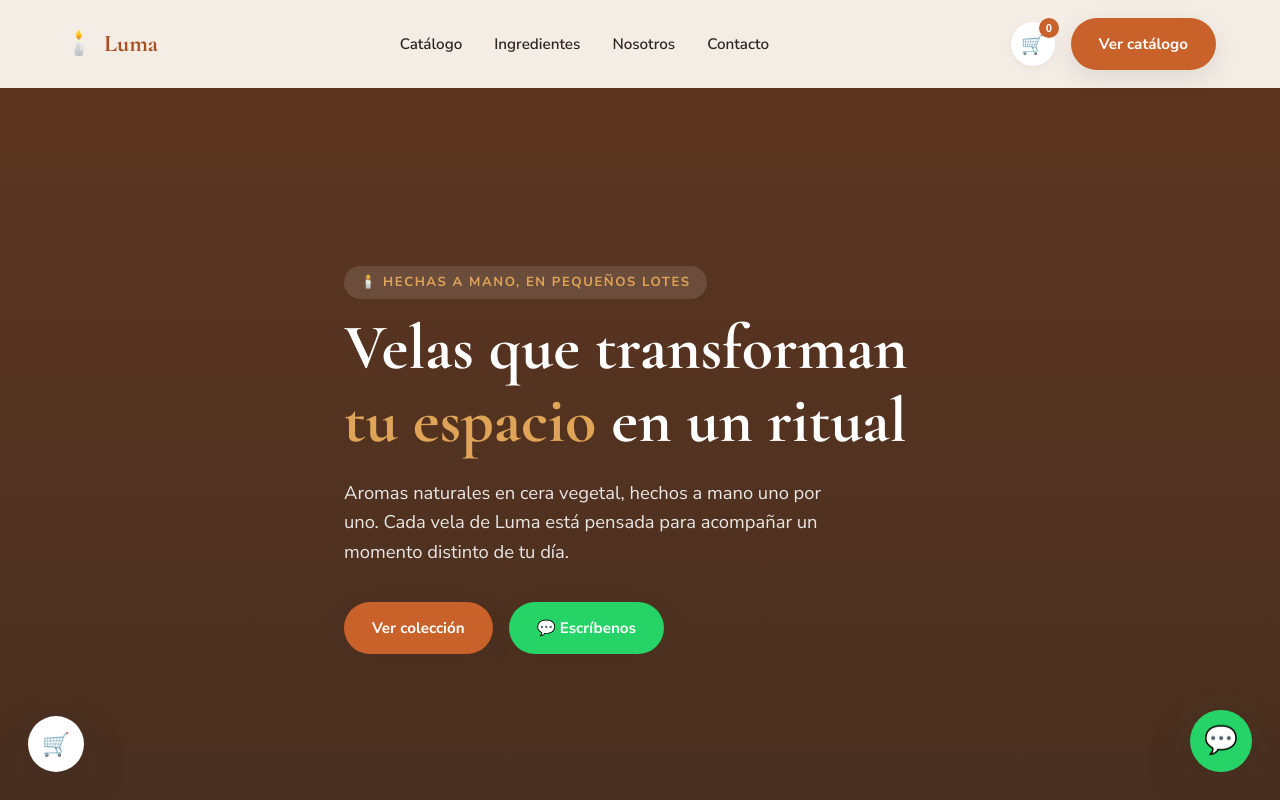
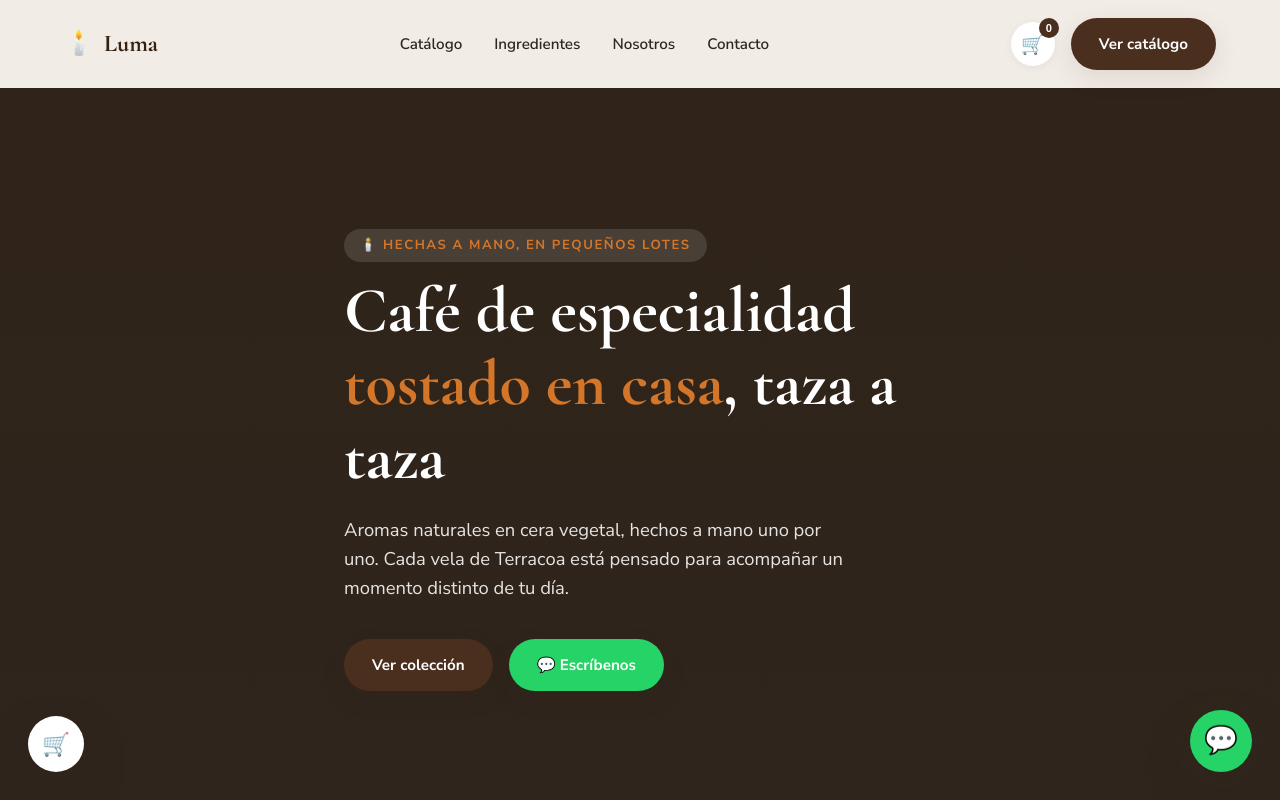
Before and after one commit to centrisdata-lab/catalogo-ensayo, a plain HTML site: page index.html in a window 1280 px wide. Shown: the top 800 px of the page. Drawn offline with nearby package versions, Linux system fonts and the light colour scheme.

Commit message:
Catálogo generado en vivo: café de especialidad

```diff
--- a/assets/css/styles.css
+++ b/assets/css/styles.css
@@ -1,12 +1,12 @@
 /* Luma — Catálogo Digital */
 
 :root {
-  --primary: #c9622a;
-  --primary-dark: #a84f20;
-  --primary-light: #f6e4d8;
-  --secondary: #6b4a7a;
-  --accent: #e0a458;
-  --bg: #faf5ef;
+  --primary: #4a2f1f;
+  --primary-dark: #33200f;
+  --primary-light: #f0e2d0;
+  --secondary: #d4762a;
+  --accent: #d4762a;
+  --bg: #f7f0e6;
   --bg-alt: #f1e6d8;
   --surface: #ffffff;
   --text: #2e2620;
--- a/index.html
+++ b/index.html
@@ -3,7 +3,7 @@
 <head>
 <meta charset="UTF-8">
 <meta name="viewport" content="width=device-width, initial-scale=1.0">
-<title>Luma — Velas Artesanales Aromáticas</title>
+<title>Terracoa — Café de Especialidad</title>
 <meta name="description" content="Velas artesanales aromáticas hechas a mano en pequeños lotes. Cera vegetal, esencias naturales, aromas para cada momento.">
 <link rel="preconnect" href="https://fonts.googleapis.com">
 <link rel="preconnect" href="https://fonts.gstatic.com" crossorigin>
@@ -31,11 +31,11 @@
 <section class="hero">
   <div class="container hero-content">
     <span class="eyebrow">🕯️ Hechas a mano, en pequeños lotes</span>
-    <h1>Velas que transforman <span>tu espacio</span> en un ritual</h1>
-    <p>Aromas naturales en cera vegetal, hechos a mano uno por uno. Cada vela de Luma está pensada para acompañar un momento distinto de tu día.</p>
+    <h1>Café de especialidad <span>tostado en casa</span>, taza a taza</h1>
+    <p>Aromas naturales en cera vegetal, hechos a mano uno por uno. Cada vela de Terracoa está pensado para acompañar un momento distinto de tu día.</p>
     <div class="hero-ctas">
       <a href="#catalogo" class="btn btn-primary">Ver colección</a>
-      <a href="https://wa.me/573000000000?text=Hola%2C%20quiero%20conocer%20m%C3%A1s%20sobre%20Luma" target="_blank" class="btn btn-whatsapp">💬 Escríbenos</a>
+      <a href="https://wa.me/573000000000?text=Hola%2C%20quiero%20conocer%20m%C3%A1s%20sobre%20Terracoa" target="_blank" class="btn btn-whatsapp">💬 Escríbenos</a>
     </div>
   </div>
 </section>
@@ -162,7 +162,7 @@
       <a href="#catalogo" class="btn btn-primary">Explorar colección</a>
     </div>
     <div class="info-gallery">
-      <div class="product-placeholder"><span class="icon">🕯️</span><span>Taller Luma</span><small>assets/img/taller.jpg</small></div>
+      <div class="product-placeholder"><span class="icon">🕯️</span><span>Taller Terracoa</span><small>assets/img/taller.jpg</small></div>
       <div class="product-placeholder"><span class="icon">🌿</span><span>Cera de soja</span><small>assets/img/cera.jpg</small></div>
       <div class="product-placeholder"><span class="icon">🪵</span><span>Mecha de madera</span><small>assets/img/mecha.jpg</small></div>
     </div>
@@ -172,7 +172,7 @@
 <section class="about-section" id="nosotros">
   <span class="eyebrow">Nuestro compromiso</span>
   <h2>Un ritual pequeño, un impacto real</h2>
-  <p>Luma nace del deseo de traer calma a espacios cotidianos, sin sacrificar ingredientes limpios ni procesos responsables. Cada lote es pequeño, revisado a mano, hecho para durar.</p>
+  <p>Terracoa nace del deseo de traer calma a espacios cotidianos, sin sacrificar ingredientes limpios ni procesos responsables. Cada lote es pequeño, revisado a mano, hecho para durar.</p>
   <div class="badge-row">
     <span class="trust-badge">🌱 Cera vegetal</span>
     <span class="trust-badge">🐰 Cruelty-free</span>
@@ -184,7 +184,7 @@
 <footer class="footer" id="footer">
   <div class="container footer-grid">
     <div class="footer-brand">
-      <div class="logo">🕯️ Luma</div>
+      <div class="logo">☕ Terracoa</div>
       <p>Velas artesanales aromáticas hechas a mano en pequeños lotes. Cera vegetal, esencias naturales.</p>
       <div class="footer-social">
         <a href="#" aria-label="Instagram">📷</a>
@@ -209,7 +209,7 @@
       </ul>
     </div>
   </div>
-  <div class="footer-bottom"><div class="container">© 2026 Luma. Velas con intención.</div></div>
+  <div class="footer-bottom"><div class="container">© 2026 Terracoa. Café con origen.</div></div>
 </footer>
 
 <a href="https://wa.me/573000000000?text=Hola%2C%20quiero%20hacer%20un%20pedido" target="_blank" class="float-cta" aria-label="Escribir por WhatsApp">💬</a>
```
